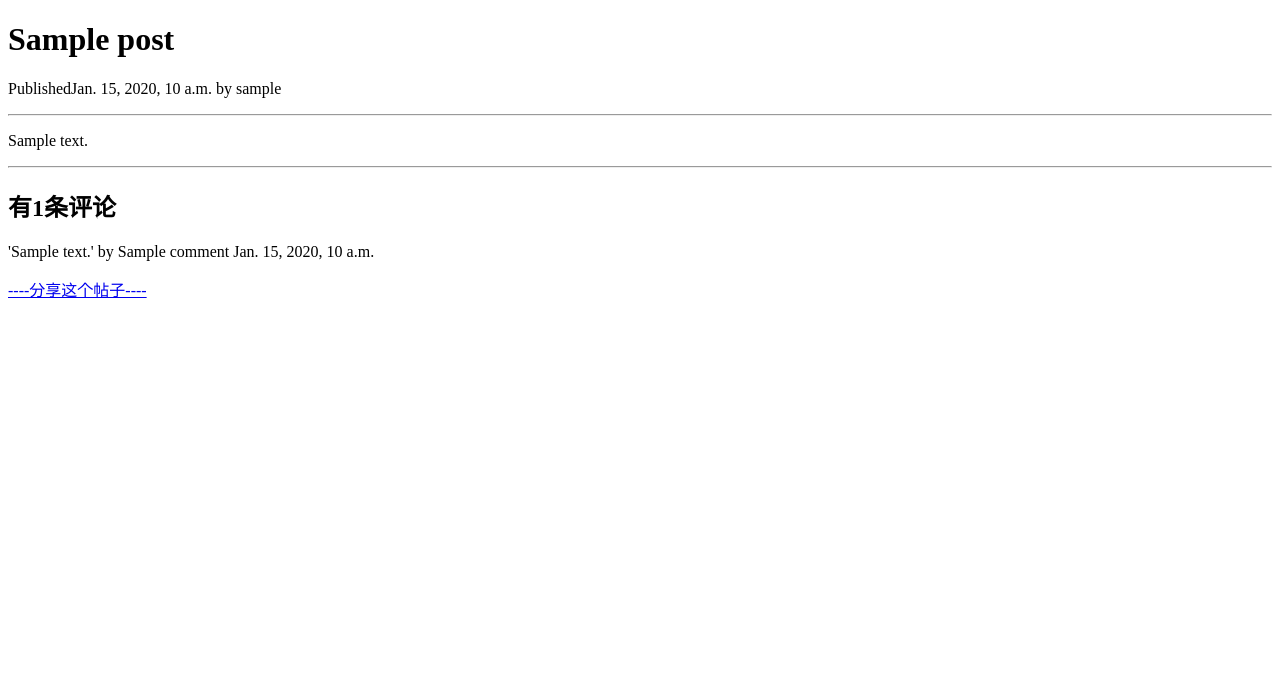
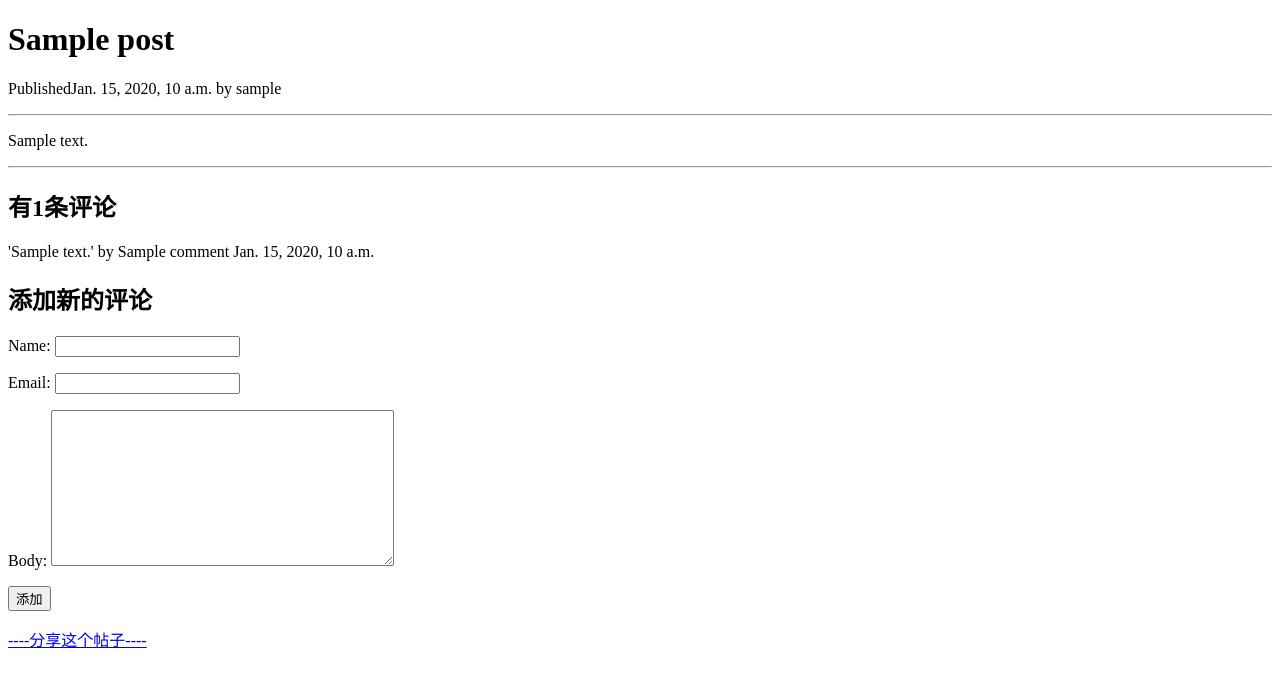
Before and after one commit to wangyuchen928/bolg, a Django app: a page that uses blog/templates/blog/post/detail.html in a window 1280 px wide. Shown: the top 687 px of the page. Run offline with Django 3.2, Linux system fonts and the light colour scheme; tables that the repository leaves empty hold one stand-in row (values such as "Sample post").

Commit message:
添加评论

```diff
--- a/blog/templates/blog/post/detail.html
+++ b/blog/templates/blog/post/detail.html
@@ -29,7 +29,16 @@
     {% empty %}
         <p>暂无评论.....</p>
     {% endfor %}
-
+    {% if new_comment %}
+        <h2> 你的评论以添加 </h2>
+    {% else %}
+        <h2> 添加新的评论</h2>
+        <form action="." method="post">
+        {{ comment_form.as_p }}
+        {% csrf_token %}
+        <p><input type="submit" value="添加"></p>
+        </form>
+    {% endif %}
 
     <p><a href="{% url 'blog:post_share' post.id %}"> ----分享这个帖子---- </a></p>
 {% endblock %}
```
